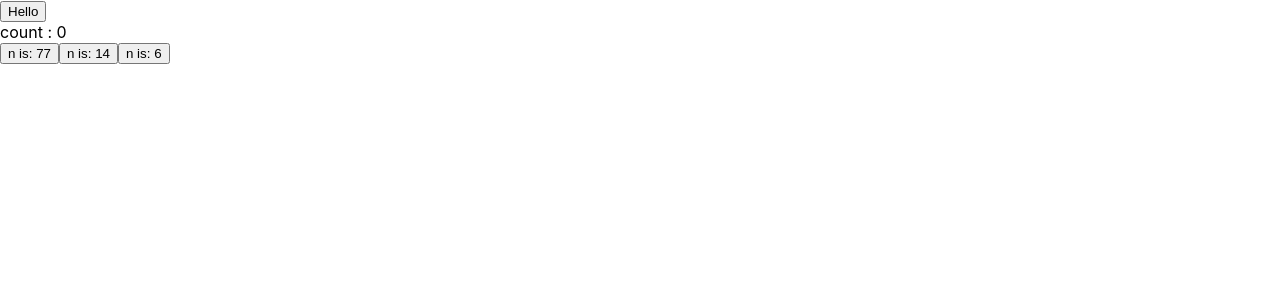
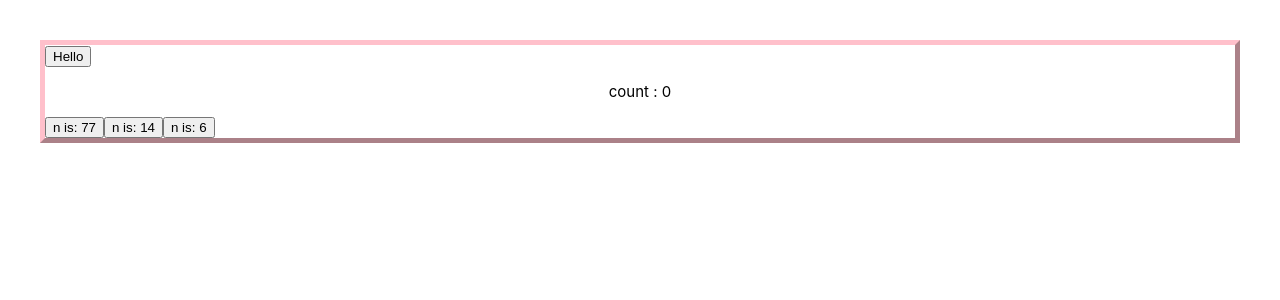
Before and after one commit to Don-Stevenson/react-hooks, a React (Create React App) app: page / in a window 1280 px wide. Shown: the top 300 px of the page. Built offline with nearby package versions, Linux system fonts and the light colour scheme.

Commit message:
using styled components

```diff
--- a/src/App.js
+++ b/src/App.js
@@ -1,7 +1,20 @@
 import React, { useState, useCallback } from "react";
 import { Hello } from "./Hello";
 import { Square } from "./Square";
-import "./App.css"
+import styled from 'styled-components';
+
+const Div = styled.div`
+  margin: 40px;
+  border: 5px outset pink;
+  &:hover {
+   background-color: yellow;
+ }
+`;
+
+const Paragraph = styled.p`
+  font-size: 15px;
+  text-align: center;
+`;
 
 const App = () => {
   const [count, setCount] = useState(0);
@@ -17,13 +30,13 @@ const App = () => {
   );
 
   return (
-    <div>
+    <Div>
       <Hello increment={increment} />
-      <div className={App}> count : {count} </div>
+      <Paragraph> count : {count} </Paragraph>
       {favNums.map(n => {
         return <Square className="App_button" increment={increment} n={n} key={n}/>;
       })}
-    </div>
+    </Div>
   );
 
 };
```
